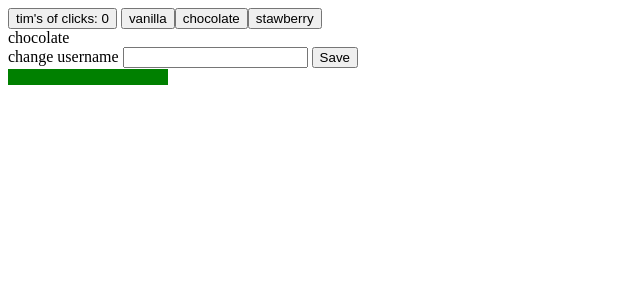
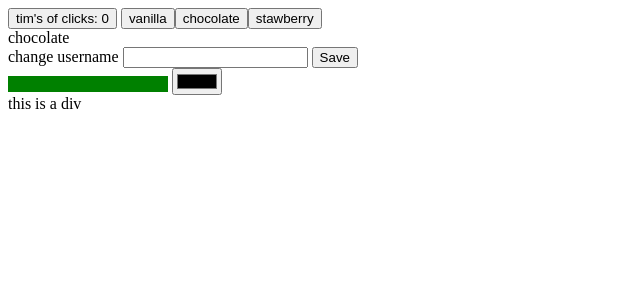
Before and after one commit to timdecillis/svelte-practice, a SvelteKit app: page / in a window 1280 px wide. Shown: the top 300 px of the page, without its empty margins (0-640 px from the left). Built offline with nearby package versions, Linux system fonts and the light colour scheme.

Commit message:
finished color updating

```diff
--- a/src/routes/+page.svelte
+++ b/src/routes/+page.svelte
@@ -12,6 +12,7 @@
   })
 
   let chosenColor: string;
+  $: chosenColor;
 
   let selected: string = "none";
 
@@ -30,6 +31,8 @@
   });
 
   onDestroy(unsubscribe);
+
+  const updateColor = (e: Event) => chosenColor = e.target.value;
 </script>
 
 <button on:click={handleClick}>{currentUser}'s of clicks: {clicks} </button>
@@ -46,4 +49,5 @@
 
 <progress color="black" style="background-color: green" value=1 />
 
-<div style="background-color: {chosenColor}"></div>
+<input type="color" on:change|preventDefault={updateColor} />
+<div style="background-color: {chosenColor}">this is a div</div>
```
